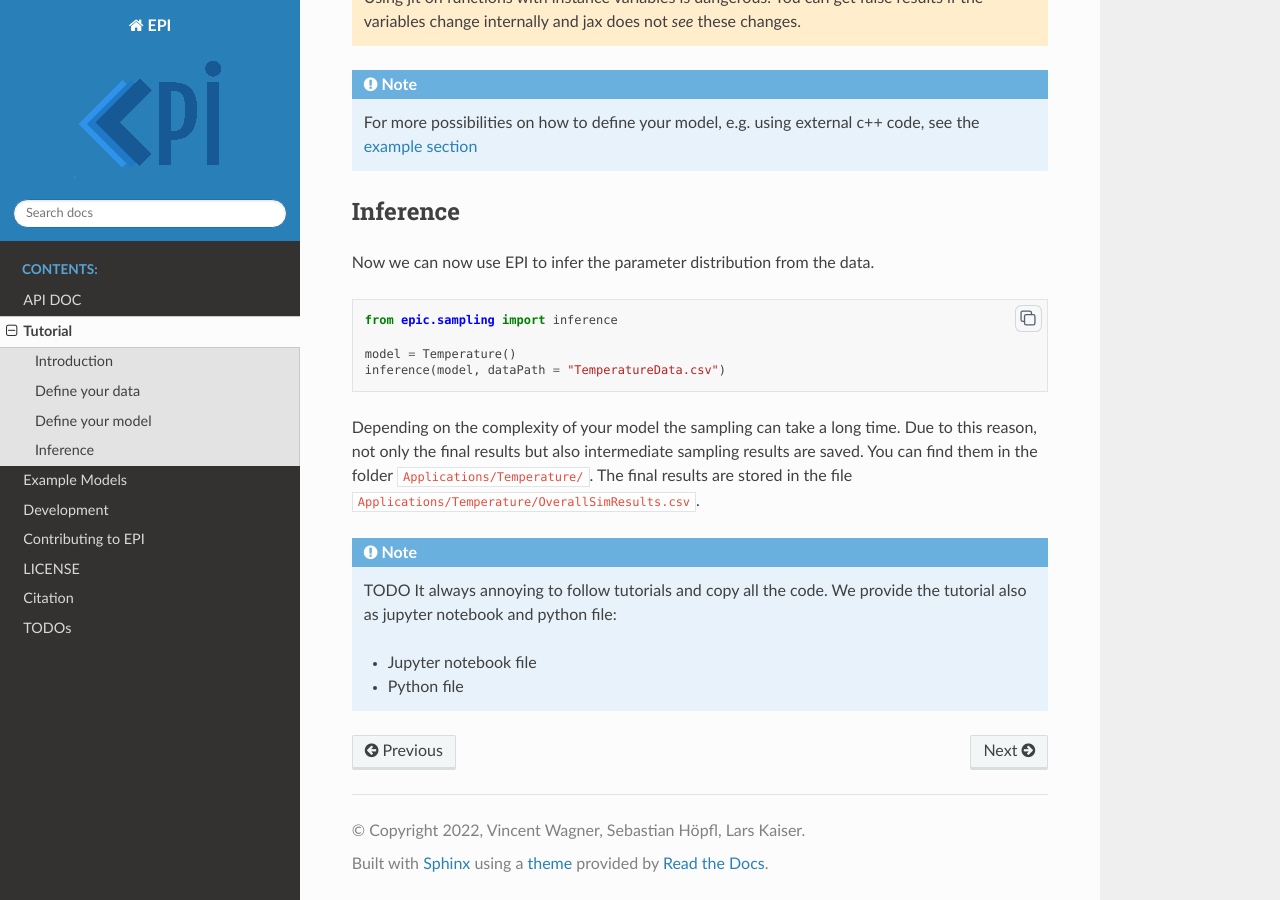
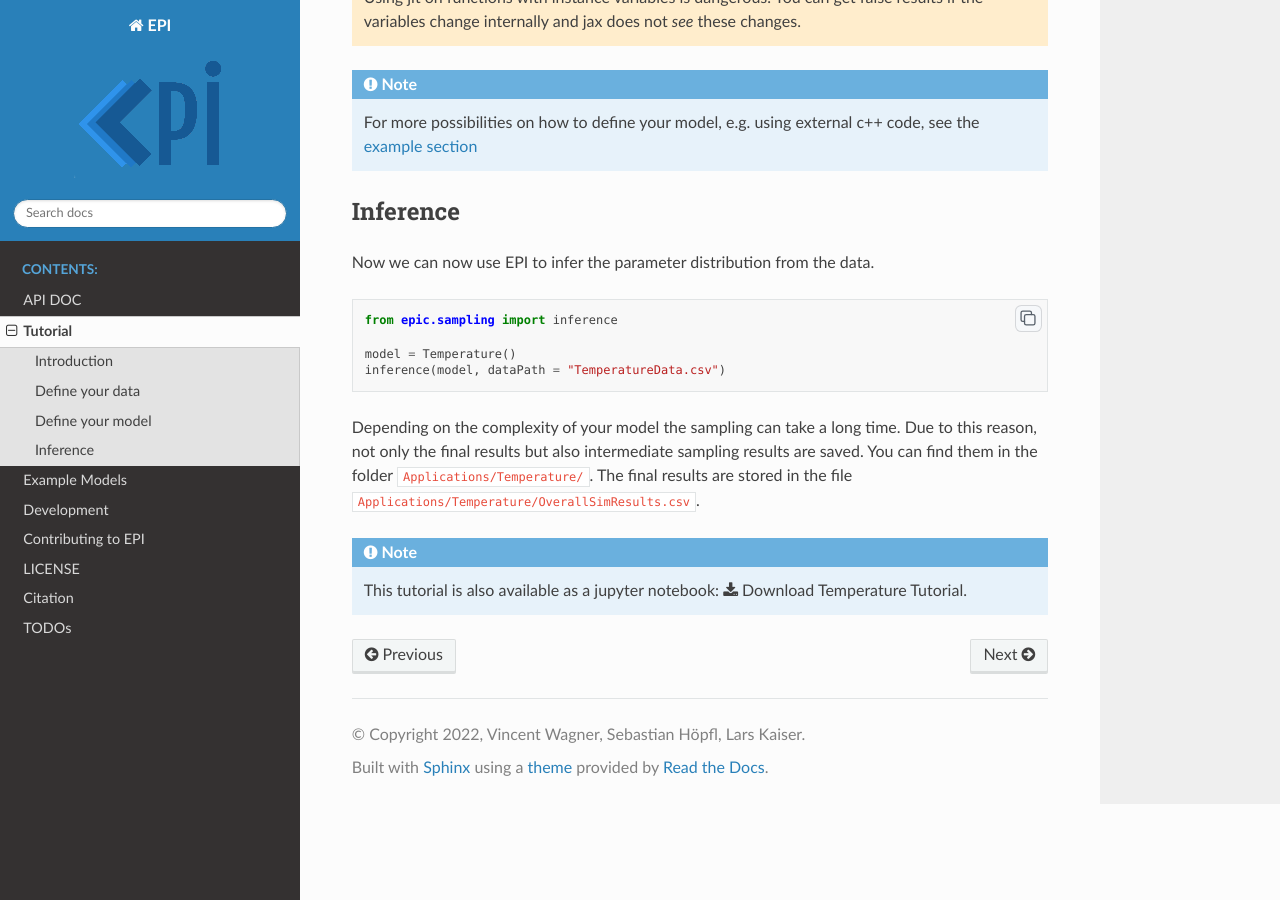
Before and after one commit to Systems-Theory-in-Systems-Biology/EPI, a Sphinx documentation site: the page built from docs/source/tutorial_material/tutorial.rst, in a window 1280 px wide and 900 px high, scrolled down 3098 px. Built offline with Sphinx 7.4.7 and the Read the Docs theme 2.0.0, drawn with Linux system fonts in a browser that asks for light colours.

Commit message:
Add download link to jupyter notebook

```diff
--- a/docs/source/tutorial_material/tutorial.rst
+++ b/docs/source/tutorial_material/tutorial.rst
@@ -142,12 +142,7 @@
 
 .. note::
 
-    TODO It always annoying to follow tutorials and copy all the code. We provide the tutorial also as jupyter notebook and python file:
-
-    * Jupyter notebook file
-    * Python file
-
-
+    This tutorial is also available as a jupyter notebook: :download:`Download Temperature Tutorial<temperature.ipynb>`.
 
 .. Preparation
 .. -----------
```
